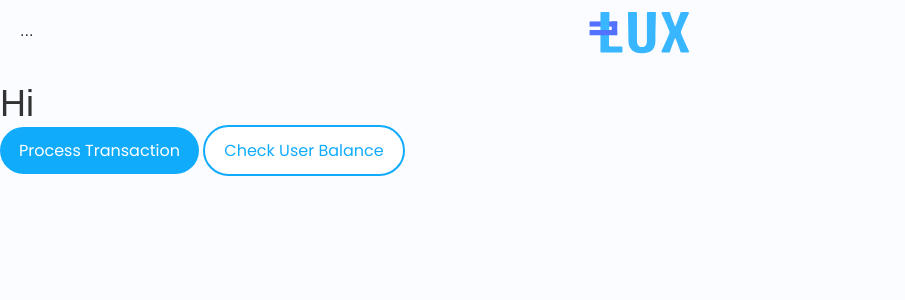
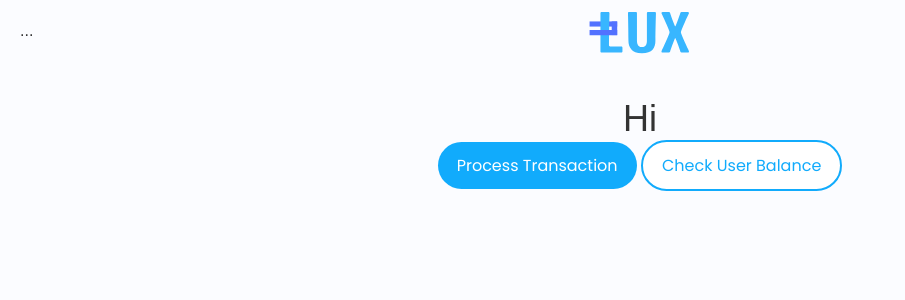
Before and after one commit to Peemima/lux-bank, a PHP site: page /business-dashboard/index.html in a window 1280 px wide. Shown: the top 300 px of the page, without its empty margins (0-905 px from the left). Run offline with PHP 8.4, Linux system fonts and the light colour scheme; some libraries are stand-ins or nearby versions.

Commit message:
Update styles.css

```diff
--- a/assets/styles.css
+++ b/assets/styles.css
@@ -116,6 +116,11 @@
         border-bottom: 2px solid grey;
         margin-bottom: 1px;
     }
+
+#homepage {
+    text-align: center;
+    padding: 15px;
+}
 
   #message, #searchResult, #allUsers {
     padding: var(--padding-small);
```
